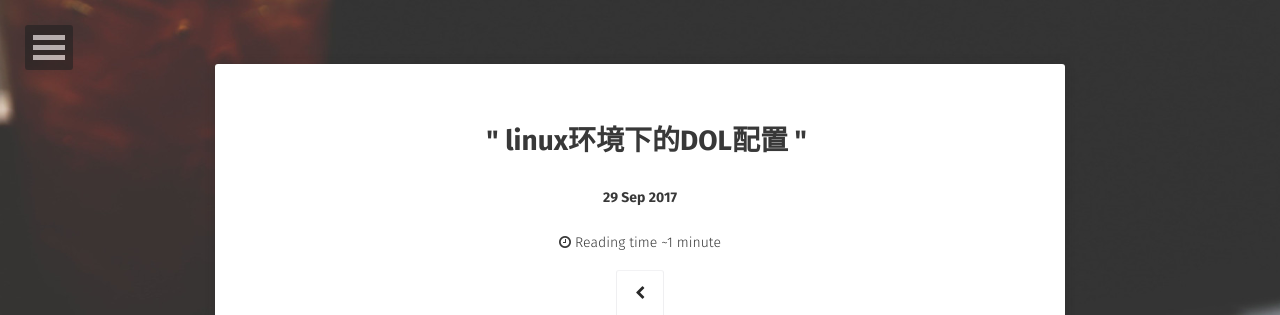
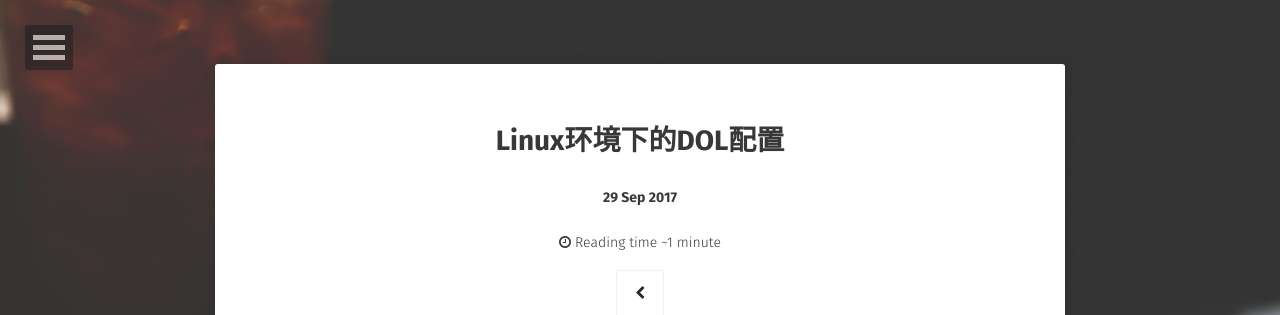
Before and after one commit to wangrx33/wangrx33.github-io, a Jekyll site: the page built from _posts/2017-09-29-DOL-IN-LINUX.md, in a window 1280 px wide and 900 px high. Shown: the top 315 px of the window. Built offline with Jekyll 4.4.1, drawn with Linux system fonts in a browser that asks for light colours; some web fonts are replaced; comment, search, counter and statistics services are not loaded.

```diff
--- a/_posts/2017-09-29-DOL-IN-LINUX.md
+++ b/_posts/2017-09-29-DOL-IN-LINUX.md
@@ -1,8 +1,9 @@
 ---
 layout:     post
-title:    " linux环境下的DOL配置 "
+title:  "Linux环境下的DOL配置"
 data:   2017-09-29
-excerpt:   " linux环境下的DOL配置 "
+excerpt:  "Linux环境下的DOL配置"
+
 ---
 
 #### 关于DOL（分布式操作层）
```
